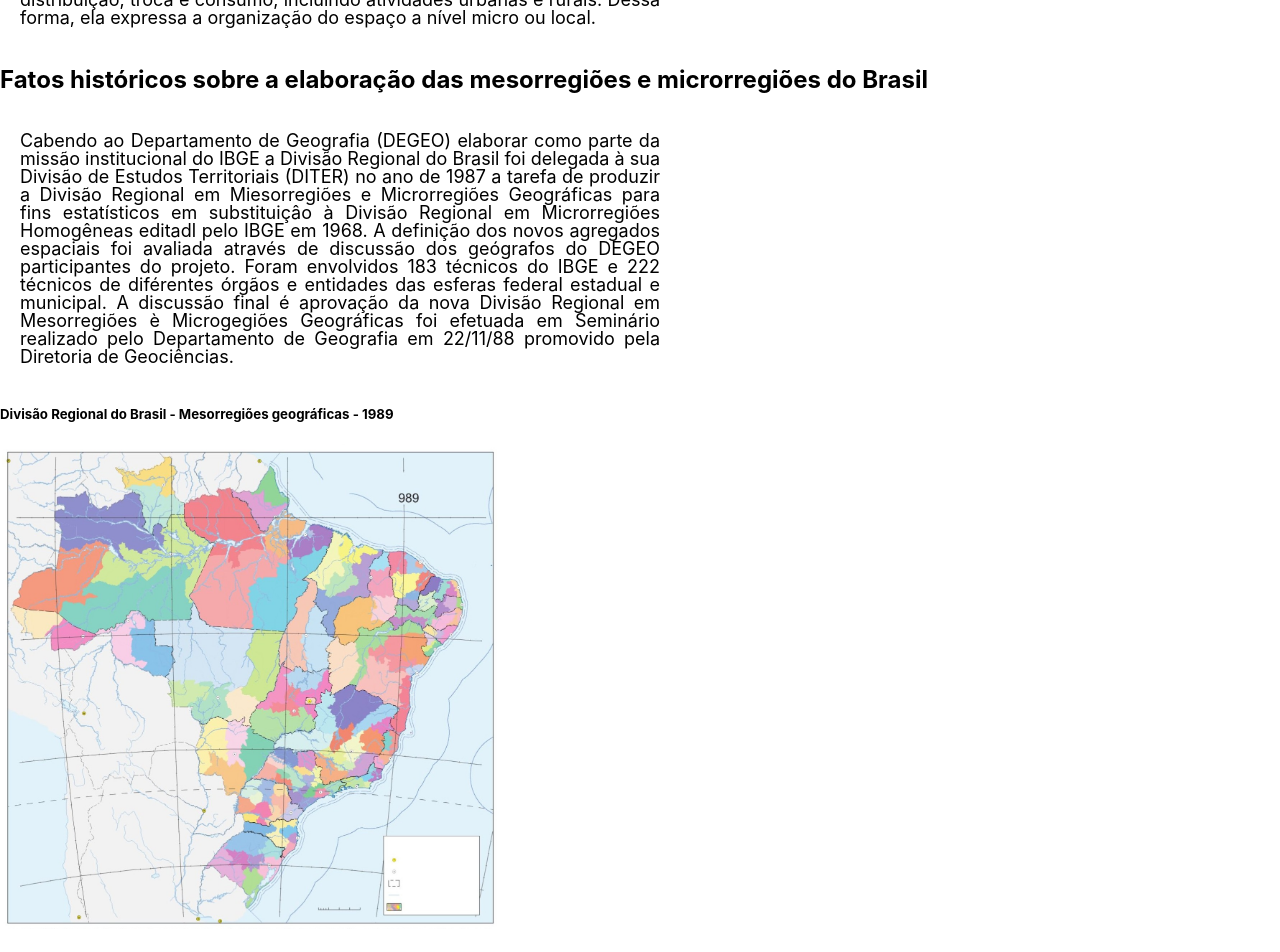
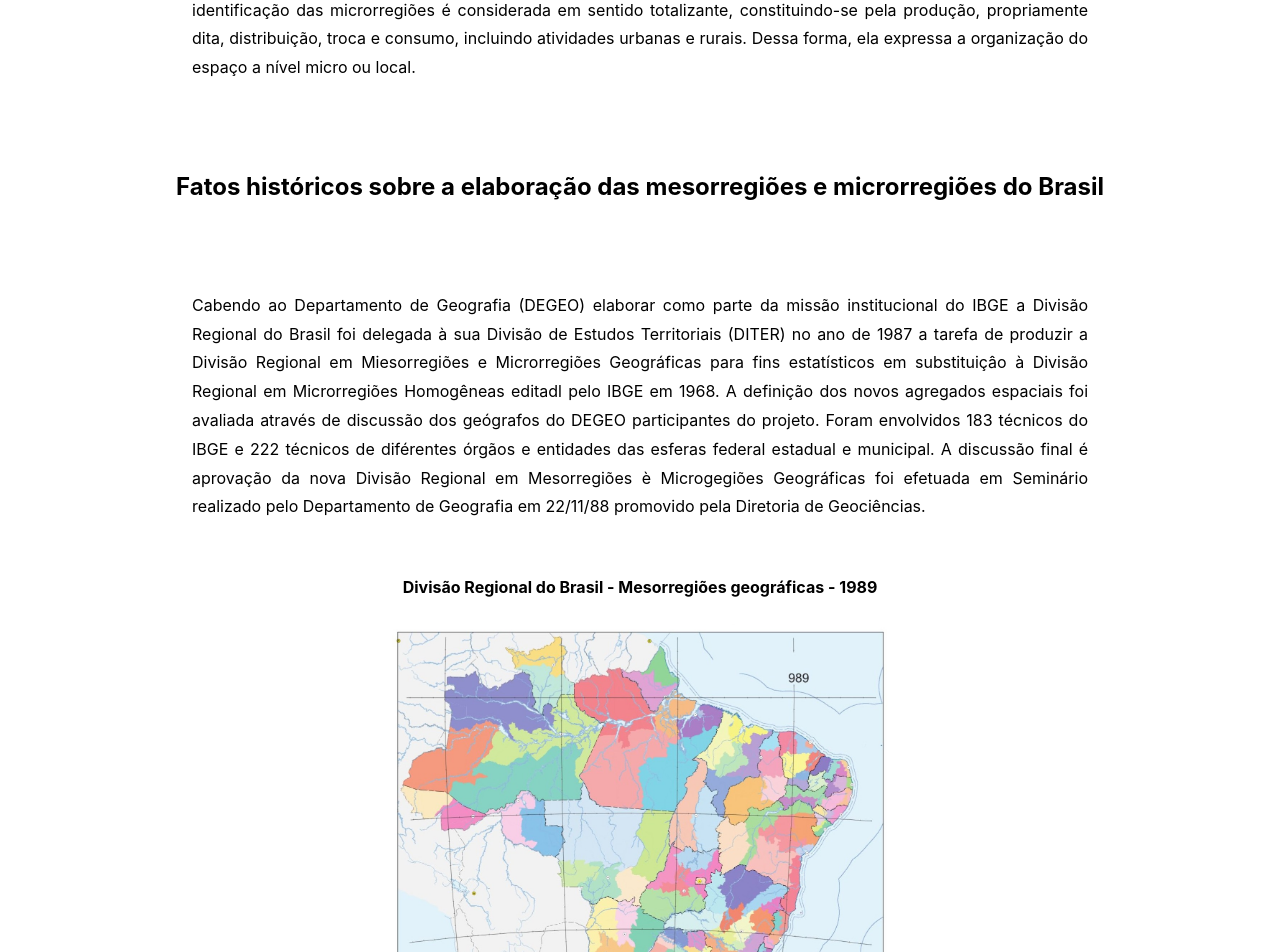
Before and after one commit to biazidioti/desafio-ipam, a React (Create React App) app: page / in a window 1280 px wide. Shown: the part 1560-2512 px from the top of the page. Built offline with nearby package versions, Linux system fonts and the light colour scheme; no server answers.

Commit message:
Estiliza layout

```diff
--- a/src/App.css
+++ b/src/App.css
@@ -1,24 +1,59 @@
 .App {
   text-align: center;
-  background-color: #E5E5E5;
+  background-color: #C4C4C4;
 }
 
 h1 {
   text-align: center;
 }
 
+h2 {
+  text-align: center;
+  padding: 40px 40px;
+}
+
+h6 {
+  text-align: center;
+}
+
+h4 {
+  text-align: center;
+  padding: 5px;
+}
+
+h5 {
+  text-align: left;
+  padding: 30px;
+}
+
 img {
-  display: inline-block;
+  display: block;
+  margin-left: auto;
+  margin-right: auto;
 }
 
 p {
-  font-size: 18px;
+  font-size: 16px;
   line-height: 24px;
   line-height: 100%;
-  width: 50%;
+  width: 70%;
   text-align: justify;
-  padding-left: 20px;
-  display: inline-block;
+  padding: 30px 100px 30px 100px;
+  align-items: center;
+  line-height: 1.8;
+  margin-left: auto;
+  margin-right: auto;
+}
+
+table {
+  align-items: center;
+  padding: 10px;
+  margin-left: auto;
+  margin-right: auto;
+}
+
+th, td {
+  padding: 15px;
 }
 
 .App-header {
@@ -35,12 +70,3 @@ p {
 .App-link {
   color: #61dafb;
 }
-
-@keyframes App-logo-spin {
-  from {
-    transform: rotate(0deg);
-  }
-  to {
-    transform: rotate(360deg);
-  }
-}
--- a/src/App.js
+++ b/src/App.js
@@ -18,7 +18,7 @@ function App() {
           Entende-se por mesorregião uma área individualizada em uma Unidade da Federação que apresenta formas de organização do espaço geográfico definidas pelas seguintes dimensões: i. o processo social como determinante, ii. o quadro natural como condicionante e iii. a rede de comunicação e de lugares como elemento da articulação espacial.
         </p>
         <div>
-        <img src={regioes} alt="regioes-brasil" />
+        <img src={regioes} alt="regioes-brasil" className="img" />
         <h6>Fonte: https://mundoeducacao.uol.com.br/geografia/as-regioes-brasil.htm
         visitado em: 28 de janeiro de 2022</h6>
         </div>
@@ -27,7 +27,7 @@ function App() {
         As microregiões foram definidas como partes das mesorregiões que apresentam especificidades quanto à organização do espaço. Essas especeficidades referem-se à estrutura de produção agropecuária, industrial, extrativismo mineral ou pesca.
         A organização do espaço microrregional foi identificada também pela vida de relações ao nível local, into é, pela interação entre as áreas de produção e locais de beneficiamento, e pela possibilidade de atender às populações através do comércio de varejo ou atacado ou dos setores sociais básicaos. Assim, estrutura da produção para identificação das microrregiões é considerada em sentido totalizante, constituindo-se pela produção, propriamente dita, distribuição, troca e consumo, incluindo atividades urbanas e rurais. Dessa forma, ela expressa a organização do espaço a nível micro ou local.
         </p>
-        <h2>Fatos históricos sobre a elaboração das mesorregiões e microrregiões do Brasil</h2>
+        <h2 className="h2">Fatos históricos sobre a elaboração das mesorregiões e microrregiões do Brasil</h2>
         <p>
         Cabendo ao Departamento de Geografia (DEGEO) elaborar como parte da missão institucional do IBGE a Divisão Regional do Brasil foi delegada à sua Divisão de Estudos Territoriais (DITER) no ano de 1987 a tarefa de produzir a Divisão Regional em Miesorregiões e Microrregiões Geográficas para fins estatísticos em substituiçâo à Divisão Regional em Microrregiões Homogêneas editadl pelo IBGE em 1968.
         A definição dos novos agregados espaciais foi avaliada através de discussão dos geógrafos do DEGEO participantes do projeto.
@@ -35,7 +35,7 @@ function App() {
         A discussão final é aprovação da nova Divisão Regional em Mesorregiões è Microgegiões Geográficas foi efetuada em Seminário realizado pelo Departamento de Geografia em 22/11/88 promovido pela Diretoria de Geociências.
         </p>
         <div>
-        <h5>Divisão Regional do Brasil - Mesorregiões geográficas - 1989</h5>
+        <h4>Divisão Regional do Brasil - Mesorregiões geográficas - 1989</h4>
         <img src={mesorregiao} alt="regioes-brasil" width="500px" title="Divisão Regional do Brasil - Mesorregiões geográficas - 1989"/>
         <h6>Fonte: https://www.ibge.gov.br/geociencias/cartas-e-mapas/redes-geograficas/15778-divisoes-regionais-do-brasil.html?=&t=o-que-e /
         visitado em: 28 de janeiro de 2022</h6>
@@ -47,7 +47,7 @@ function App() {
         Com esta obra, o Departamento de Geografia da Diretoria de Geociências do IBGE entregou aos seus usuários a Divisão Regional que foi adotada em 01/ 1/90 pelo Sistema Estatístico Nacional.  A relevância deste trabalho sobre a organização regional do Brasil reside, não só no fato de servir à divulgação de dados estatísticos segundo os apreçados espaciais produzidos, mas também na perspectiva de oferecer elementos para a compreensão da organização do território nacional.
         </p>
         <div>
-        <h5>Divisão Regional do Brasil - Microrregiões geográficas - 1989</h5>
+        <h4>Divisão Regional do Brasil - Microrregiões geográficas - 1989</h4>
         <img src={microrregiao} alt="regioes-brasil" width="500px"/>
         <h6>Fonte: https://www.ibge.gov.br/geociencias/cartas-e-mapas/redes-geograficas/15778-divisoes-regionais-do-brasil.html?=&t=o-que-e /
         visitado em: 28 de janeiro de 2022</h6>
@@ -56,11 +56,12 @@ function App() {
         Ao total foram delimitadas 558 microrregiões, distribuídas em 137 mesorregiões.
         As mesorregiões e microrregiões do Brasil constituíram a divisão geográfica regional do país vigente entre 1989 e 2017. Em 2017, foram substituídas, respectivamente, pelas regiões geográficas intermediárias e imediatas.
         </p>
-        <h2>Agora que você já sabe, que tal conhecer um pouco mais sobre o Brasil?
+        <h2 className="h2">Agora que você já sabe, que tal conhecer um pouco mais sobre o Brasil?
         Consulte a lista de municípios e veja de onde ele faz parte!</h2>
       <Select />
       <footer>
-        <h5>Referências</h5>
+        <h5>Referências: texto modificado https://biblioteca.ibge.gov.br/visualizacao/livros/liv2269_1.pdf
+        </h5>
       </footer>
     </>
   );
--- a/src/components/select.js
+++ b/src/components/select.js
@@ -41,7 +41,7 @@ render() {
     const { estado, municipio, distrito } = this.props;
     return(
         <div>
-            <table>
+            <table className="table">
                 <tbody>
                     <tr>
                         <td>
```
